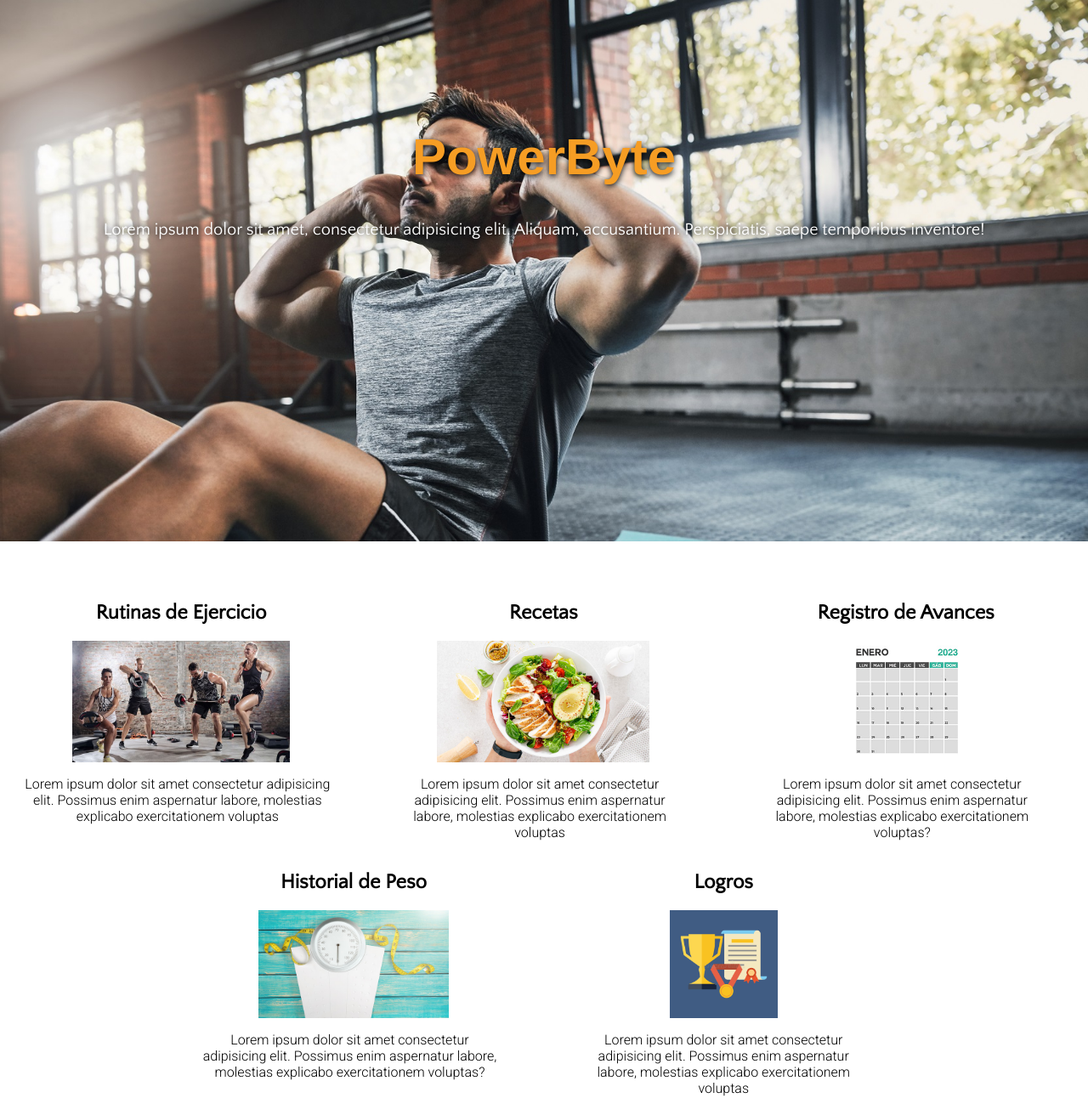
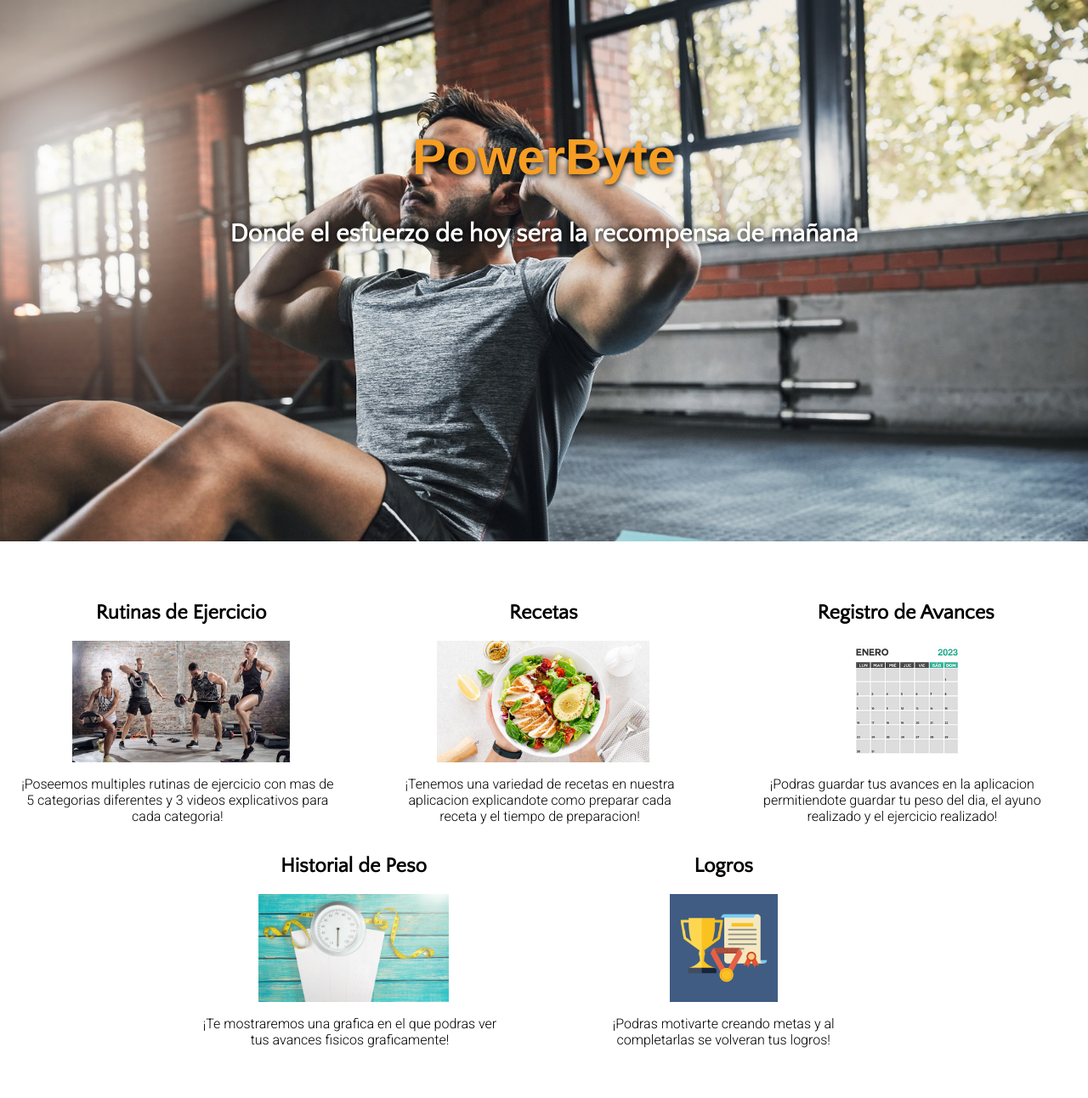
Before and after one commit to Michael162003/Byters, a website: page public/HTML/landing_producto.html in a window 1280 px wide. Shown: the part 45-1337 px from the top of the page at 85% size. Drawn offline with Linux system fonts and the light colour scheme; a web font is replaced by a local one.

Commit message:
se reemplazo los lorem en la pagina de producto por textos

```diff
--- a/public/CSS/landing_producto.css
+++ b/public/CSS/landing_producto.css
@@ -63,8 +63,8 @@ div {
 .imagen p {
     font-family: 'Quattrocento Sans', sans-serif;
     color: #fff;
-    text-shadow: 0px 0px 6px #000000;
-    font-size: 20px;
+    text-shadow: 0px 0px 7px #000000;
+    font-size: 30px;
 }
 
 .imagen h1 {
--- a/public/HTML/landing_producto.html
+++ b/public/HTML/landing_producto.html
@@ -47,8 +47,7 @@
     <!-- Banner -->
     <div class="imagen">
         <h1>PowerByte</h1>
-        <p>Lorem ipsum dolor sit amet, consectetur adipisicing elit. Aliquam, accusantium. Perspiciatis, saepe
-            temporibus inventore!</p>
+        <p><strong>Donde el esfuerzo de hoy sera la recompensa de mañana</strong></p>
     </div>
 
     <!-- Contenido de la aplicacion -->
@@ -57,34 +56,29 @@
             <div class="ejer">
                 <h2>Rutinas de Ejercicio</h2>
                 <img src="../Media/Rutina_ejercicio.jpg" alt="Rutina">
-                <p>Lorem ipsum dolor sit amet consectetur adipisicing elit. Possimus enim aspernatur labore, molestias
-                    explicabo exercitationem voluptas</p>
+                <p>¡Poseemos multiples rutinas de ejercicio con mas de 5 categorias diferentes y 3 videos explicativos para cada categoria!</p>
             </div>
             <div class="receta">
                 <h2>Recetas</h2>
                 <img src="../Media/Receta.jpg">
-                <p>Lorem ipsum dolor sit amet consectetur adipisicing elit. Possimus enim aspernatur labore, molestias
-                    explicabo exercitationem voluptas</p>
+                <p>¡Tenemos una variedad de recetas en nuestra aplicacion explicandote como preparar cada receta y el tiempo de preparacion!</p>
             </div>
             <div class="calendario">
                 <h2>Registro de Avances</h2>
                 <img src="../Media/Calendario.png">
-                <p>Lorem ipsum dolor sit amet consectetur adipisicing elit. Possimus enim aspernatur labore, molestias
-                    explicabo exercitationem voluptas?</p>
+                <p>¡Podras guardar tus avances en la aplicacion permitiendote guardar tu peso del dia, el ayuno realizado y el ejercicio realizado!</p>
             </div>
         </div>
         <div class="wrapper">
             <div class="historial">
                 <h2>Historial de Peso</h2>
                 <img src="../Media/Historial_peso.jpg" alt="">
-                <p>Lorem ipsum dolor sit amet consectetur adipisicing elit. Possimus enim aspernatur labore, molestias
-                    explicabo exercitationem voluptas?</p>
+                <p>¡Te mostraremos una grafica en el que podras ver tus avances fisicos graficamente!</p>
             </div>
             <div class="logros">
                 <h2>Logros</h2>
                 <img src="../Media/Logros.jpg" alt="">
-                <p>Lorem ipsum dolor sit amet consectetur adipisicing elit. Possimus enim aspernatur labore, molestias
-                    explicabo exercitationem voluptas</p>
+                <p>¡Podras motivarte creando metas y al completarlas se volveran tus logros!</p>
             </div>
         </div>
     </div>
```
